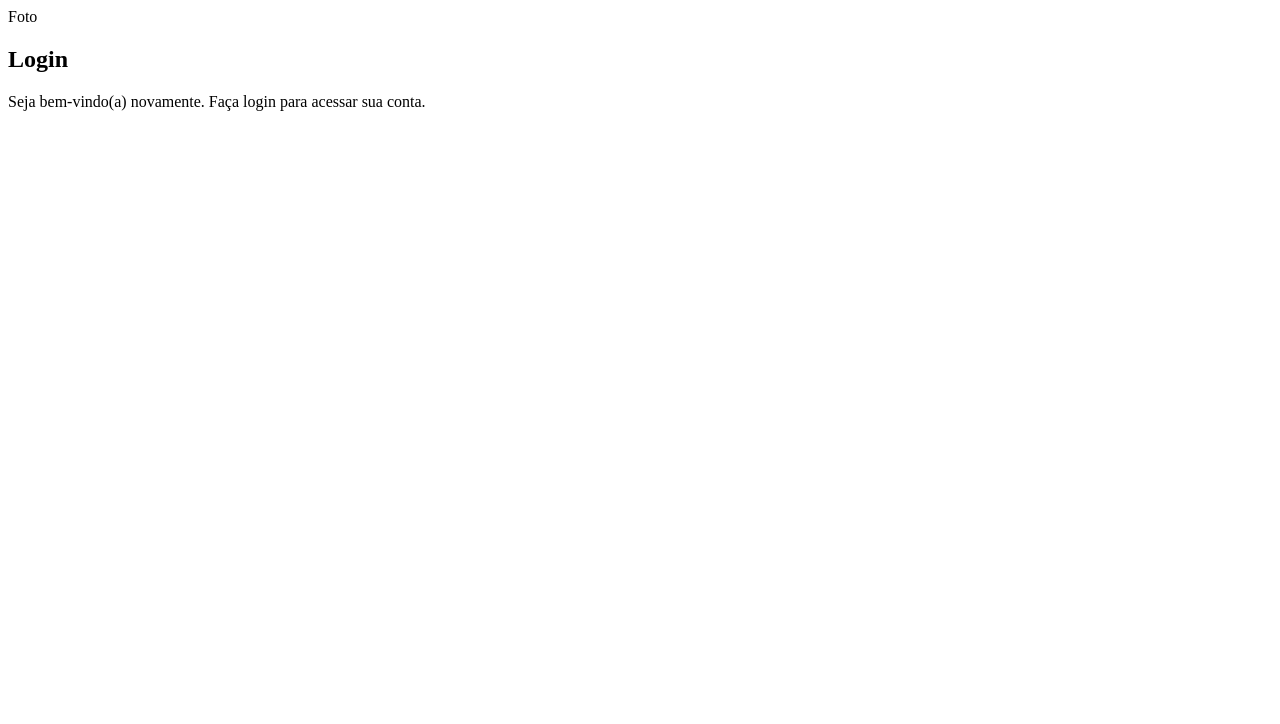
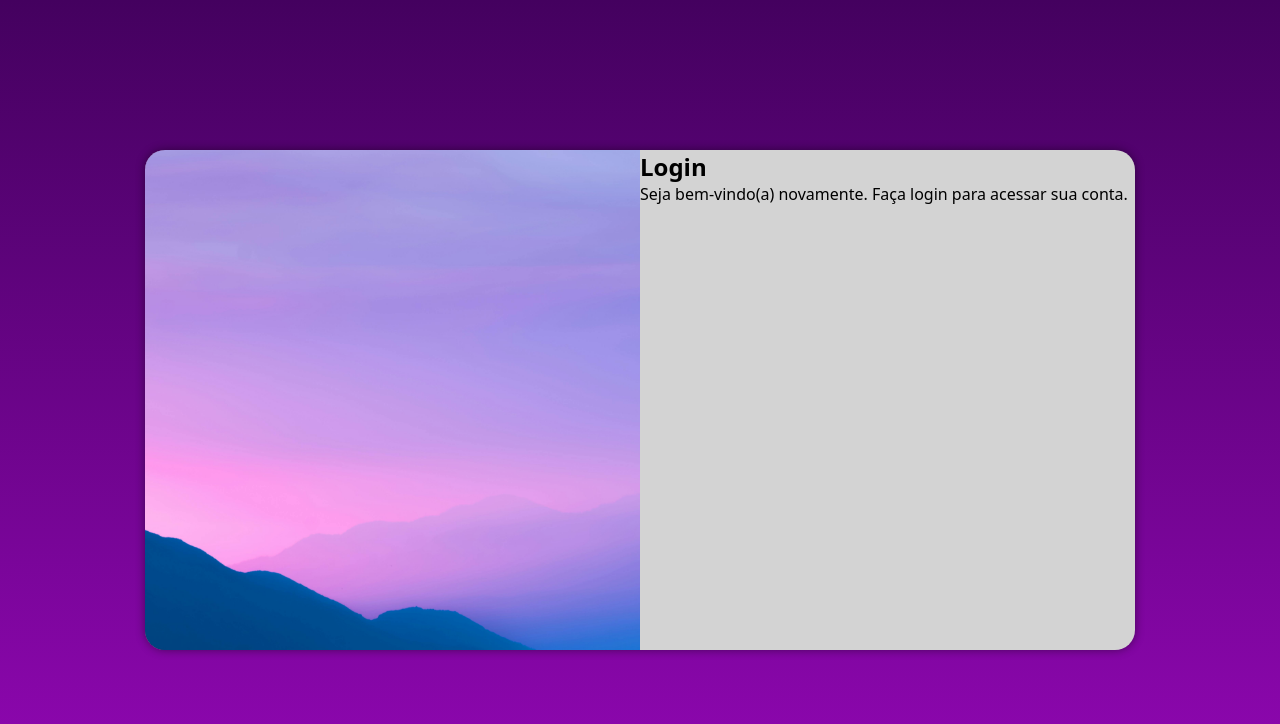
Before and after one commit to beatrizoliveirasantos/projeto-login, a plain HTML site: page index.html in a window 1280 px wide. Drawn offline with Linux system fonts and the light colour scheme.

Commit message:
media query para outras telas

```diff
--- /dev/null
+++ b/estilos/media-query.css
@@ -0,0 +1,45 @@
+@charset "UTF-8";
+
+@media screen and (min-width: 768px) and (max-width: 992px) {
+
+    body {
+        background-image: linear-gradient(to top, rgb(145, 7, 179), rgb(68, 1, 95));
+    }
+
+    section#login {
+        width: 90vw;
+    }
+
+    section#login > div#imagem {
+        float: left;
+        width: 30%;
+        height: 100%;
+    }
+
+    section#login > div#formulario {
+        float: right;
+        width: 70%;
+    }
+}
+
+@media screen and (min-width: 992px) {
+
+    body {
+        background-image: linear-gradient(to top, rgb(145, 7, 179), rgb(68, 1, 95));
+    }
+
+    section#login {
+        width: 990px;
+    }
+
+    section#login > div#imagem {
+        float: left;
+        width: 50%;
+        height: 100%;
+    }
+
+    section#login > div#formulario {
+        float: right;
+        width: 50%;
+    }
+}
--- a/estilos/style.css
+++ b/estilos/style.css
@@ -1 +1,54 @@
 @charset "UTF-8";
+
+/*DEFINIR PALETA DE CORES */
+
+* {
+    font-family: system-ui, -apple-system, BlinkMacSystemFont, 'Segoe UI', Roboto, Oxygen, Ubuntu, Cantarell, 'Open Sans', 'Helvetica Neue', sans-serif;
+
+    padding: 0px;
+    margin: 0px;
+    box-sizing: border-box;
+}
+
+body, html {
+    background-color: rgb(82, 8, 82);
+    height: 100vh;
+    width: 100vw;
+}
+
+main {
+    position: relative;
+    height: 100vh;
+    width: 100vw;
+}
+
+section#login {
+    position: absolute;
+    top: 50%;
+    left: 50%;
+    transform: translate(-50%, -50%);
+    overflow: hidden;
+
+    background-color: lightgray;
+    width: 250px;
+    height: 500px;
+    border-radius: 20px;
+    box-shadow: 0px 0px 10px rgba(0, 0, 0, 0.445);
+
+    transition: width .3s, height .3s;
+    transition-timing-function: ease;
+}
+
+section#login > div#imagem {
+    display: block;
+    background:  rgb(82, 8, 82) url(../imagens/img_login.jpg) no-repeat;
+    background-size: cover;
+    background-position: top left bottom right;
+    height: 200px;
+}
+
+section#login > div#formulario {
+    display: block;
+    padding: 10px;
+
+}
--- a/index.html
+++ b/index.html
@@ -5,12 +5,13 @@
     <meta name="viewport" content="width=device-width, initial-scale=1.0">
     <title>Login</title>
     <link rel="stylesheet" href="estilos/style.css">
+    <link rel="stylesheet" href="estilos/media-query.css">
 </head>
 <body>
     <main>
         <section id="login">
             <div id="imagem">
-                Foto
+
             </div>
             <div id="formluario">
                 <h1>Login</h1>
```
